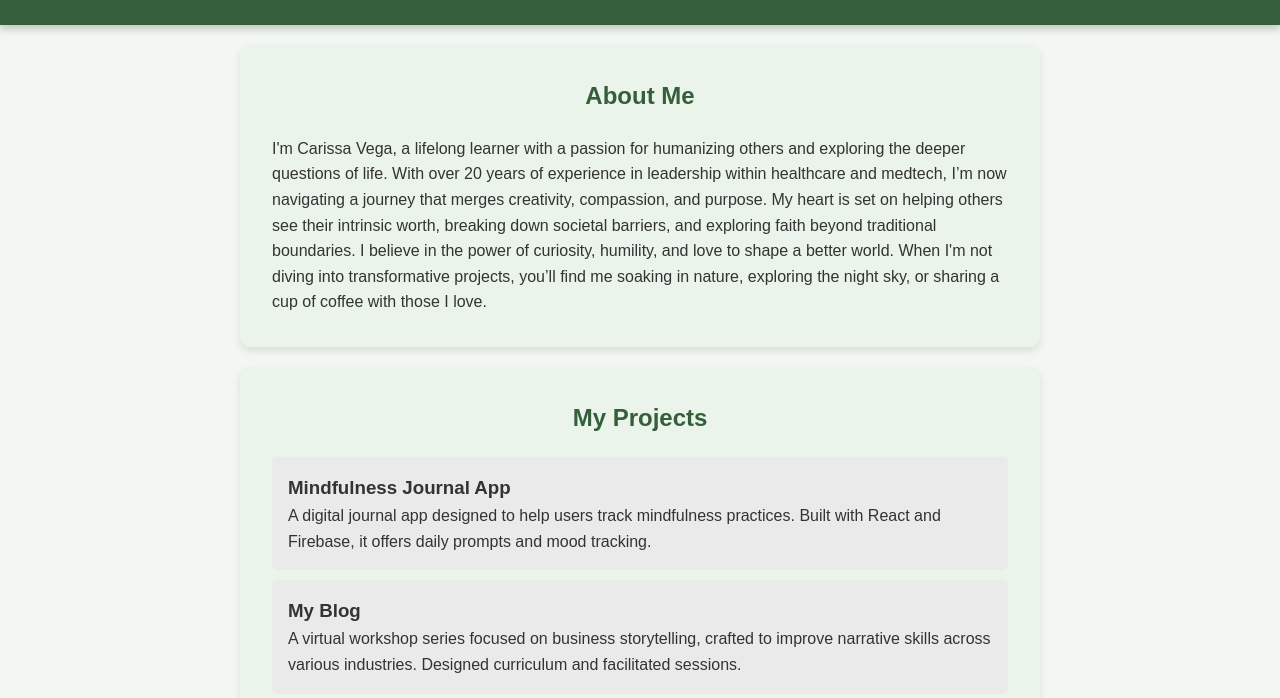
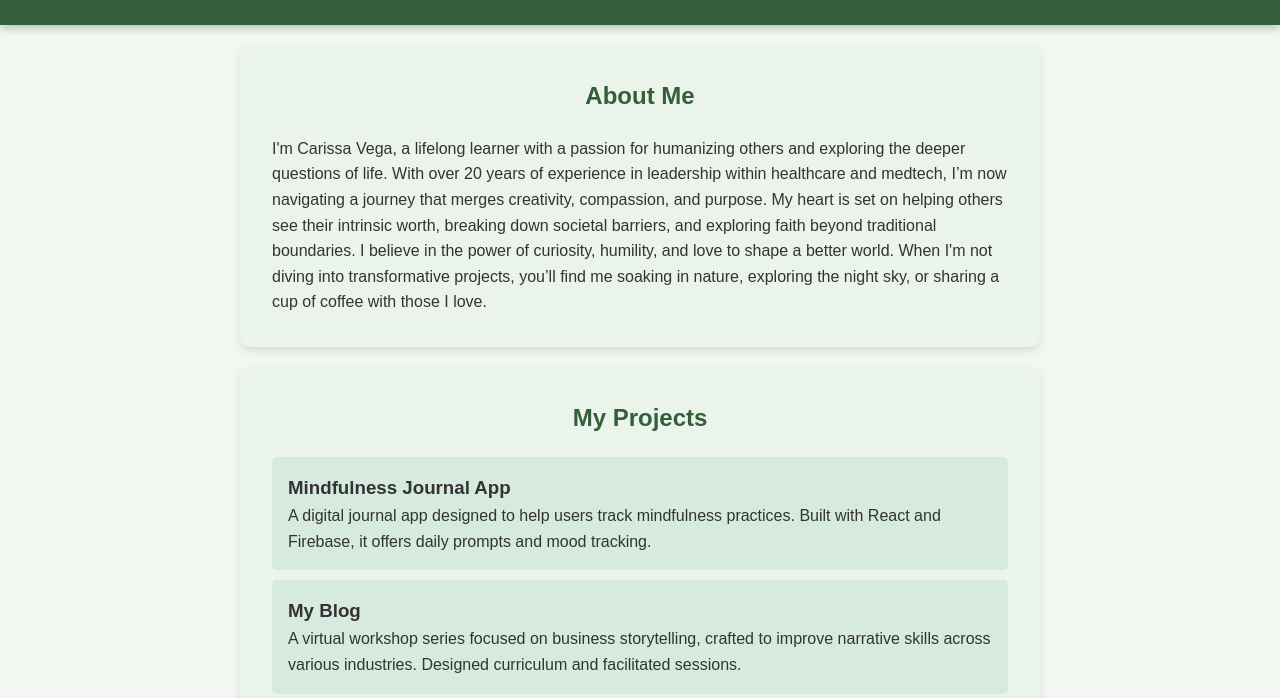
Before and after one commit to CJVega1000/my-portfolio, a plain HTML site: page index.html in a window 1280 px wide. Shown: the part 102-800 px from the top of the page. Drawn offline with Linux system fonts and the light colour scheme.

Commit message:
Update style.css

```diff
--- a/style.css
+++ b/style.css
@@ -48,7 +48,7 @@ h2 {
 }
 
 .project {
-    background-color: #eaeaea;
+    background-color: #d6eadf; /* Soft, light green */
     padding: 1em;
     margin: 10px 0;
     border-radius: 5px;
```
